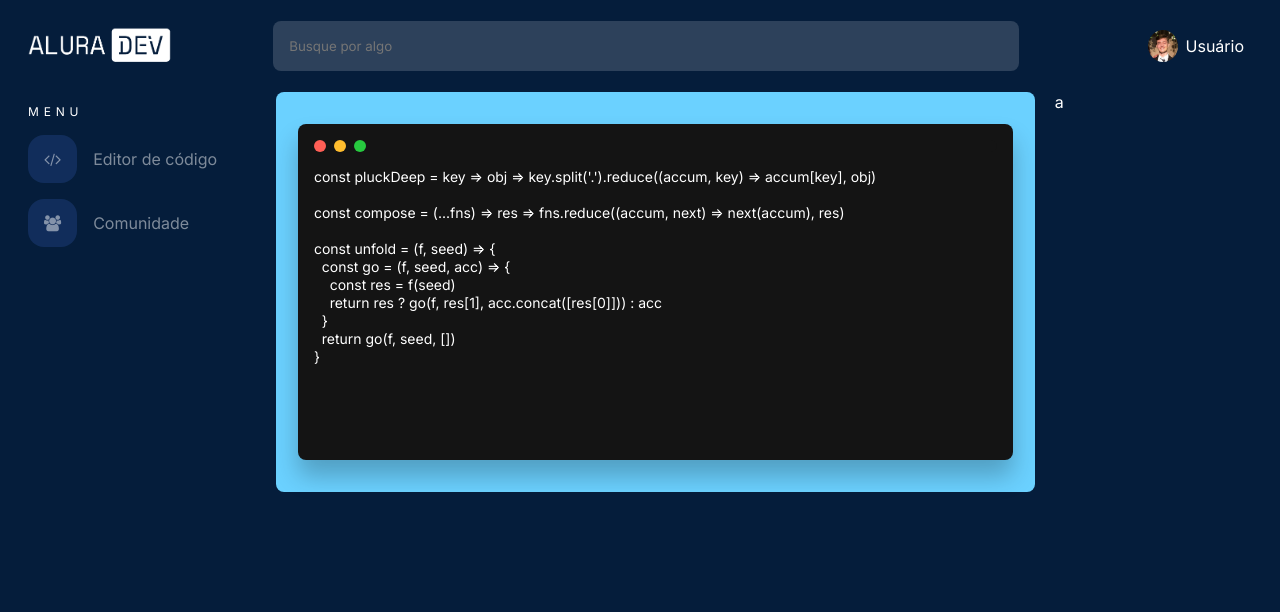
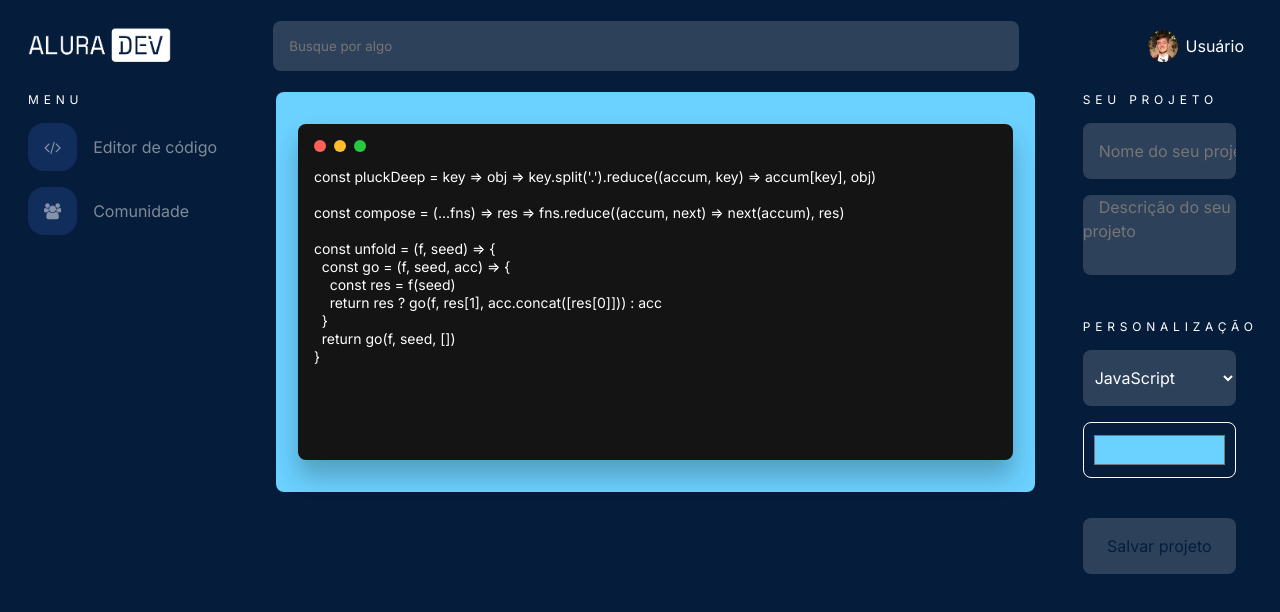
Before and after one commit to FelipePilz/alura-challenge-frontend, an Angular app: page / in a window 1280 px wide. Shown: the top 612 px of the page. Built offline with nearby package versions, Linux system fonts and the light colour scheme.

Commit message:
Criado novos elementos dentro do code-editor

```diff
--- a/src/app/components/code-editor/code-editor.component.html
+++ b/src/app/components/code-editor/code-editor.component.html
@@ -24,6 +24,23 @@ const unfold = (f, seed) => {
         </div>
       </div>
     </div>
-    <div class="form">a</div>
+    <div class="form">
+      <section class="inputs">
+        <p>Seu projeto</p>
+
+        <input placeholder="Nome do seu projeto" />
+        <textarea placeholder="Descrição do seu projeto"></textarea>
+
+        <p>Personalização</p>
+        <select>
+          <option value="JavaScript">JavaScript</option>
+          <option value="CSS">CSS</option>
+          <option value="TypeScript">TypeScript</option>
+          <option value="HTML">HTML</option>
+        </select>
+        <input type="color" value="#6bd1ff" />
+        <button type="#">Salvar projeto</button>
+      </section>
+    </div>
   </form>
 </section>
--- a/src/app/components/code-editor/code-editor.component.scss
+++ b/src/app/components/code-editor/code-editor.component.scss
@@ -74,6 +74,78 @@ form {
 
   .form {
     width: 22%;
+
+    .inputs {
+      margin: 0 12px 12px 28px;
+      padding-right: 32px;
+
+      > p {
+        text-transform: uppercase;
+        letter-spacing: 0.4em;
+        font-size: 12px;
+      }
+      input,
+      textarea,
+      select,
+      button {
+        margin-top: 16px;
+        width: 100%;
+        border: none;
+        border-radius: 8px;
+        background: rgba(255, 255, 255, 0.16);
+        font-size: 16px;
+        line-height: 24px;
+        text-indent: 16px;
+      }
+
+      input:hover,
+      textarea:hover,
+      select:hover {
+        background-color: rgba(255, 255, 255, 0.24);
+      }
+
+      input {
+        height: 56px;
+        border-radius: 8px;
+      }
+
+      textarea {
+        height: 80px;
+        resize: none;
+        margin-bottom: 40px;
+      }
+
+      select {
+        height: 56px;
+        text-indent: 8px;
+        cursor: pointer;
+      }
+
+      input[type="color"] {
+        border: none;
+        padding: 8px;
+        background-color: #ff5e5600;
+        border: 1px solid #ffffff;
+        cursor: pointer;
+      }
+
+      button {
+        margin-top: 40px;
+        height: 56px;
+        text-indent: 0;
+        color: #051d3b;
+        cursor: pointer;
+      }
+
+      button:hover {
+        background-color: #7ba4fc;
+      }
+
+      button:active {
+        background-color: #7ba4fc;
+        border: 4px solid rgba(80, 129, 251, 0.72);
+      }
+    }
   }
 }
 
--- a/src/app/components/menu/menu.component.scss
+++ b/src/app/components/menu/menu.component.scss
@@ -1,6 +1,5 @@
 .menu {
-  margin: 12px;
-  margin-left: 28px;
+  margin: 0 12px 12px 28px;
 
   > p {
     text-transform: uppercase;
```
